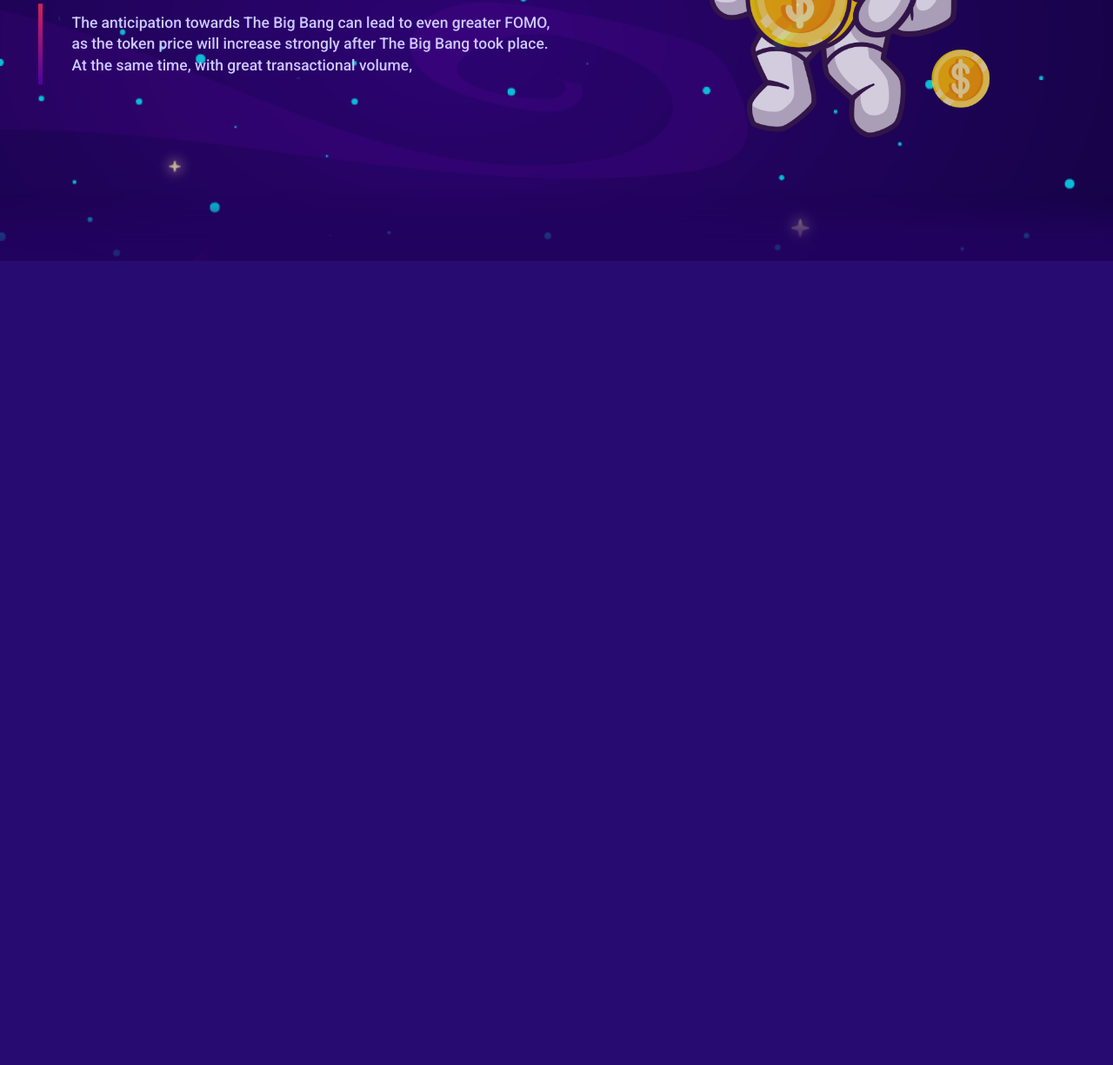
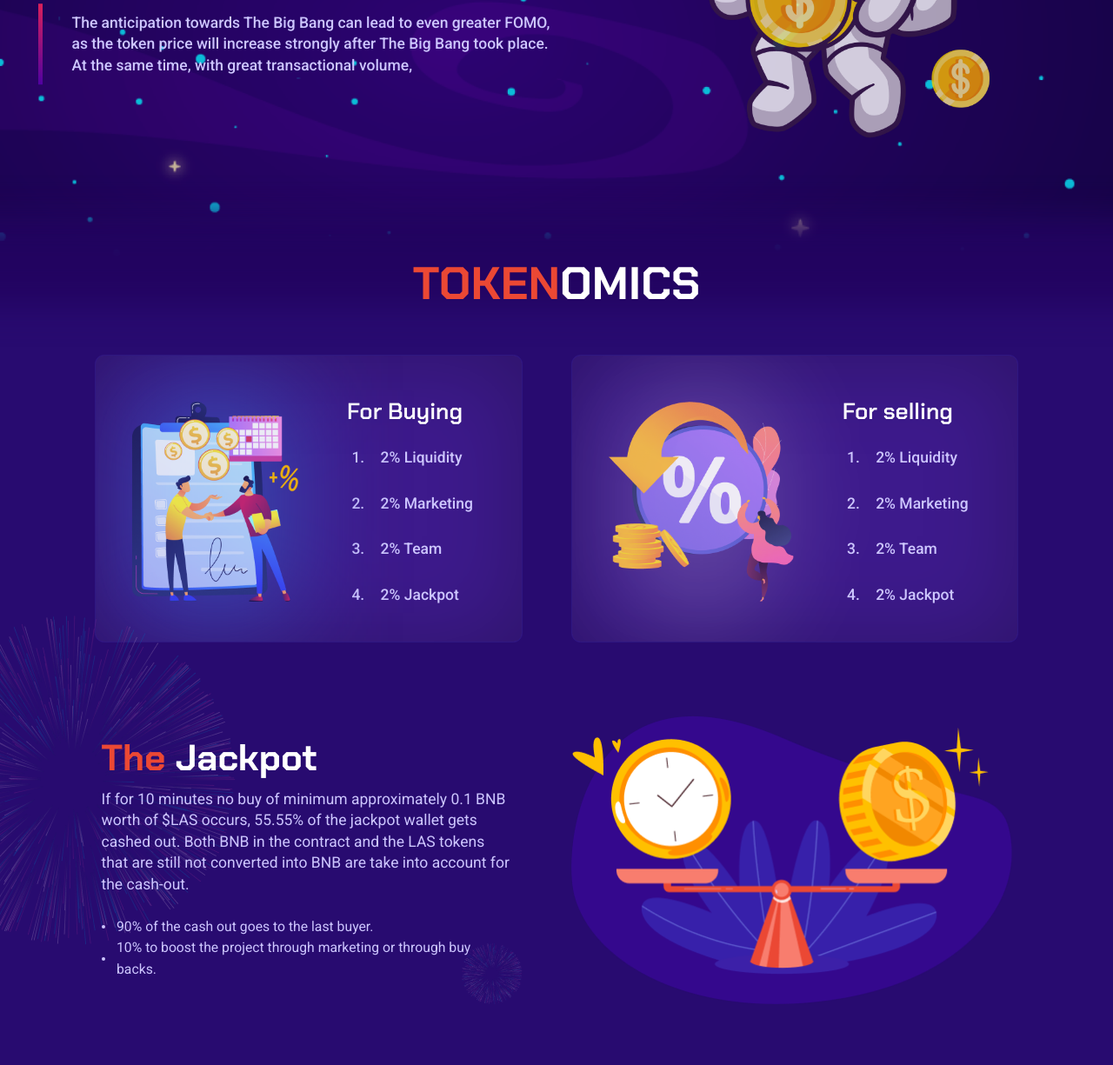
Before and after one commit to darkoton/Jackpot, a plain HTML site: page dist/index.html in a window 1280 px wide. Shown: the part 2255-3480 px from the top of the page at 87% size. Before the commit the page ends 2555 px from the top, so only its background shows below. Drawn offline with nearby package versions, Linux system fonts and the light colour scheme.

Commit message:
add rules, jackpot

```diff
--- a/#src/scss/components/_bang.scss
+++ b/#src/scss/components/_bang.scss
@@ -5,8 +5,7 @@
         &::before{
             content:"";
             background: #220360;
-            filter: blur(15px);
-            opacity: 0.8;
+            filter: blur(20px);
             z-index: 1;
             position: absolute;
             top: -50px;
@@ -17,8 +16,7 @@
         &::after{
             content:"";
             background: #220360;
-            filter: blur(15px);
-            opacity: 0.8;
+            filter: blur(20px);
             z-index: 1;
             position: absolute;
             bottom: -50px;
--- /dev/null
+++ b/#src/scss/components/_jackpot.scss
@@ -0,0 +1,41 @@
+.jackpot{
+
+    &__body{
+        z-index: 1;
+        &::before{
+            content: url('../img/jackpot/bg.png');
+            position: absolute;
+            left: -15%;
+            top: -40%;
+            z-index: -1;
+        }
+    }
+    &__left{
+        max-width: 470px;
+    }
+    &__right{
+        max-width: 507px;
+    }
+    &__list{
+        li{
+            &::before{
+                content: "";
+                display: block;
+                position: absolute;
+                background-color: #CDC6FF;
+                height: 4px;
+                width: 4px;
+                border-radius: 50%;
+                left: 0;
+                top: 50%;
+                transform: translateY(-50%);
+            }
+        }
+    }
+
+    @media (max-width:1076px) {
+        &__left{
+            max-width: 650px;
+        }
+    }
+}
--- /dev/null
+++ b/#src/scss/components/_rules.scss
@@ -0,0 +1,45 @@
+.rules{
+    &__card{
+        border: 1.3px solid #2F1781;
+        background: #3D1A8C;
+        box-shadow: 0px 4px 104px 0px rgba(0, 0, 0, 0.25) inset;
+        max-width: 552px;
+        &-img{
+            z-index: 1;
+            img{
+                max-height: 230px;
+            }
+
+            &::before{
+                position: absolute;
+                left: 50%;
+                top: 50%;
+                transform: translate(-50%, -50%);
+                display: block;
+                z-index: -1;
+            }
+
+            &.rules__card-img-1{
+                &::before{
+                    content: "";
+                    height: 255.605px;
+                    width: 174.74px;
+                    background-color: rgba(55, 84, 185, 0.80);
+
+                    filter: blur(60px);
+                }
+            }
+
+            &.rules__card-img-2{
+                &::before{
+                    content: "";
+                    height: 281.655px;
+                    width: 174.74px;
+                    border-radius: 281.655px;
+                    background: rgba(255, 255, 255, 0.20);
+                    filter: blur(60px);
+                }
+            }
+        }
+    }
+}
--- a/#src/scss/style.scss
+++ b/#src/scss/style.scss
@@ -68,12 +68,17 @@ body {
 .chakra{
    font-family: $fontChakra;
 }
+.color-purple{
+   color: #CDC6FF
+}
 //< " ФАЙЛЫ СТИЛЕЙ ХЕАДЕР/ФУТЕР/ПОПАПЫ И Т.Д. " >=============================================================================================================>//
 @import "./components/_header";
 @import "./components/_main";
 @import "./components/_winners";
 @import "./components/_how-works";
 @import "./components/_bang";
+@import "./components/_rules";
+@import "./components/_jackpot";
 
 @import "./components/_footer";
 @import "./components/_popup";
--- a/dist/index.html
+++ b/dist/index.html
@@ -403,6 +403,79 @@
         </div>
     </div>
 </section>
+        <section class="rules">
+    <div class="rules__wrapper">
+        <div class="rules__container _container">
+            <div class="rules__body pb-24 max-[600px]:pb-10">
+                <h2 class="rules__title chakra text-6xl text-center font-bold mb-16 max-[400px]:text-5xl">
+                    <span class="red">TOKEN</span>OMICS
+                </h2>
+
+                <ul class="rules__cards flex flex-wrap gap-16 justify-center max-[500px]:gap-y-10">
+                    <li
+                        class="rules__card overflow-hidden flex pt-14 pb-12 pl-12 pr-16 gap-x-16 gap-y-6 rounded-xl max-[600px]:w-full max-[550px]:pl-6 max-[550px]:pr-8 max-[500px]:flex-col items-center">
+                        <div class="rules__card-img rules__card-img-1 relative">
+                            <img src="./img/rules/img1.png" alt="" class=" ">
+                        </div>
+                        <div class="rules__card-info flex flex-col">
+                            <h3 class="rules__card-title chakra text-3xl mb-7">For Buying</h3>
+                            <ol class="rules__card-list flex flex-col gap-y-8 color-purple font-medium">
+                                <li class="text-xl list-decimal pl-4 ml-7">2% Liquidity</li>
+                                <li class="text-xl list-decimal pl-4 ml-7">2% Marketing</li>
+                                <li class="text-xl list-decimal pl-4 ml-7">2% Team</li>
+                                <li class="text-xl list-decimal pl-4 ml-7">2% Jackpot</li>
+                            </ol>
+                        </div>
+                    </li>
+
+                    <li
+                        class="rules__card overflow-hidden flex pt-14 pb-12 pl-12 pr-16 gap-x-16 gap-y-6 rounded-xl max-[600px]:w-full max-[550px]:pl-6 max-[550px]:pr-8 max-[500px]:flex-col items-center">
+                        <div class="rules__card-img rules__card-img-2 relative">
+                            <img src="./img/rules/img2.png" alt="" class=" ">
+                        </div>
+                        <div class="rules__card-info flex flex-col">
+                            <h3 class="rules__card-title chakra text-3xl mb-7">For selling</h3>
+                            <ol class="rules__card-list flex flex-col gap-y-8 color-purple font-medium">
+                                <li class="text-xl list-decimal pl-4 ml-7">2% Liquidity</li>
+                                <li class="text-xl list-decimal pl-4 ml-7">2% Marketing</li>
+                                <li class="text-xl list-decimal pl-4 ml-7">2% Team</li>
+                                <li class="text-xl list-decimal pl-4 ml-7">2% Jackpot</li>
+                            </ol>
+                        </div>
+                    </li>
+                </ul>
+            </div>
+        </div>
+    </div>
+</section>
+        <section class="jackpot">
+    <div class="jackpot__wrapper">
+        <div class="jackpot__container _container">
+            <div
+                class="jackpot__body relative flex flex-wrap gap-x-20 gap-y-10 items-center justify-center pb-20 max-[600px]:pb-10">
+                <div class="jackpot__left w-full">
+                    <h2 class="jackpot__title chakra mb-4 text-5xl font-bold"><span class="red">The</span> Jackpot</h2>
+
+
+                    <p class="jackpot__text color-purple text-xl mb-7">
+                        If for 10 minutes no buy of minimum approximately 0.1 BNB worth of $LAS occurs, 55.55% of the
+                        jackpot wallet gets cashed out. Both BNB in the contract and the LAS tokens that are still not
+                        converted into BNB are take into account for the cash-out.
+                    </p>
+
+                    <ul class="jackpot__list color-purple text-lg">
+                        <li class="relative pl-5">90% of the cash out goes to the last buyer.</li>
+                        <li class="relative pl-5">10% to boost the project through marketing or through buy backs.</li>
+                    </ul>
+                </div>
+
+                <div class="jackpot__right w-full">
+                    <img src="./img/jackpot/img.png" alt="" class="jackpot__img">
+                </div>
+            </div>
+        </div>
+    </div>
+</section>
 
       </main>
     </div>
```
Also changed, not shown: #src/html/chunks/_jackpot.html (added, +28 -0 lines), #src/html/chunks/_rules.html (added, +45 -0 lines), #src/html/index.html (+2 -0 lines), #src/img/jackpot/bg.png (added), #src/img/jackpot/img.png (added), #src/img/rules/img1.png (added), #src/img/rules/img2.png (added), dist/css/style.css, dist/img/jackpot/bg.png (added), dist/img/jackpot/img.png (added), dist/img/rules/img1.png (added), dist/img/rules/img2.png (added), 1 other file.
